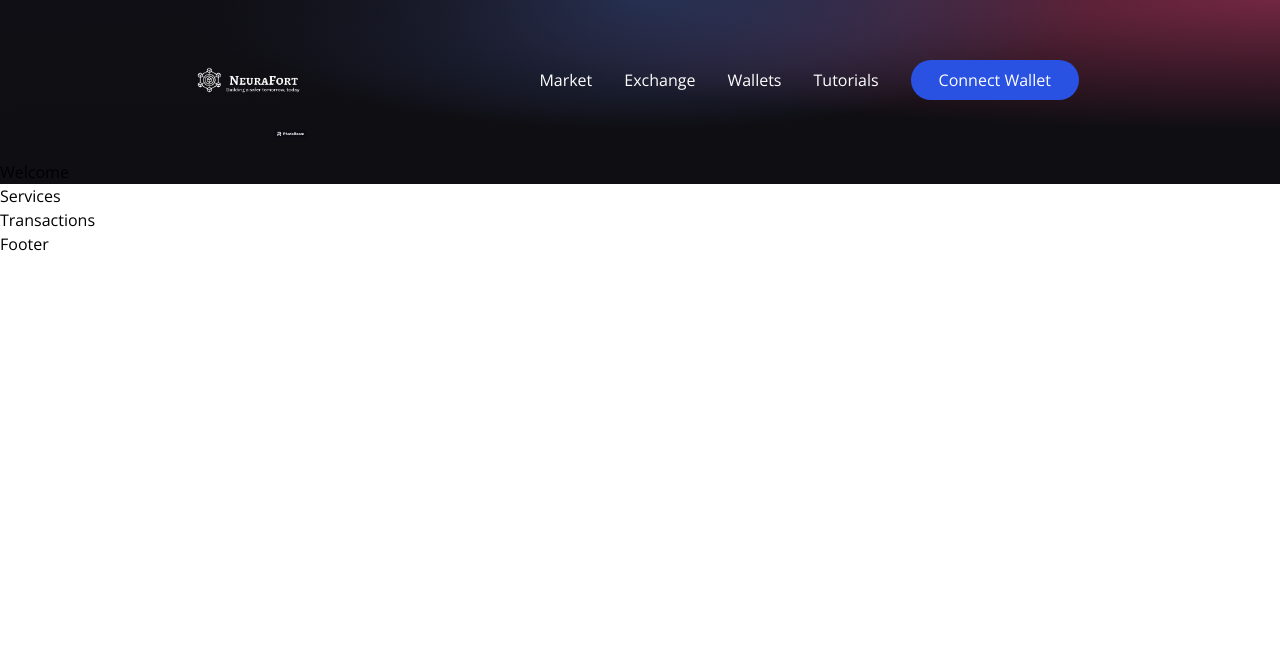
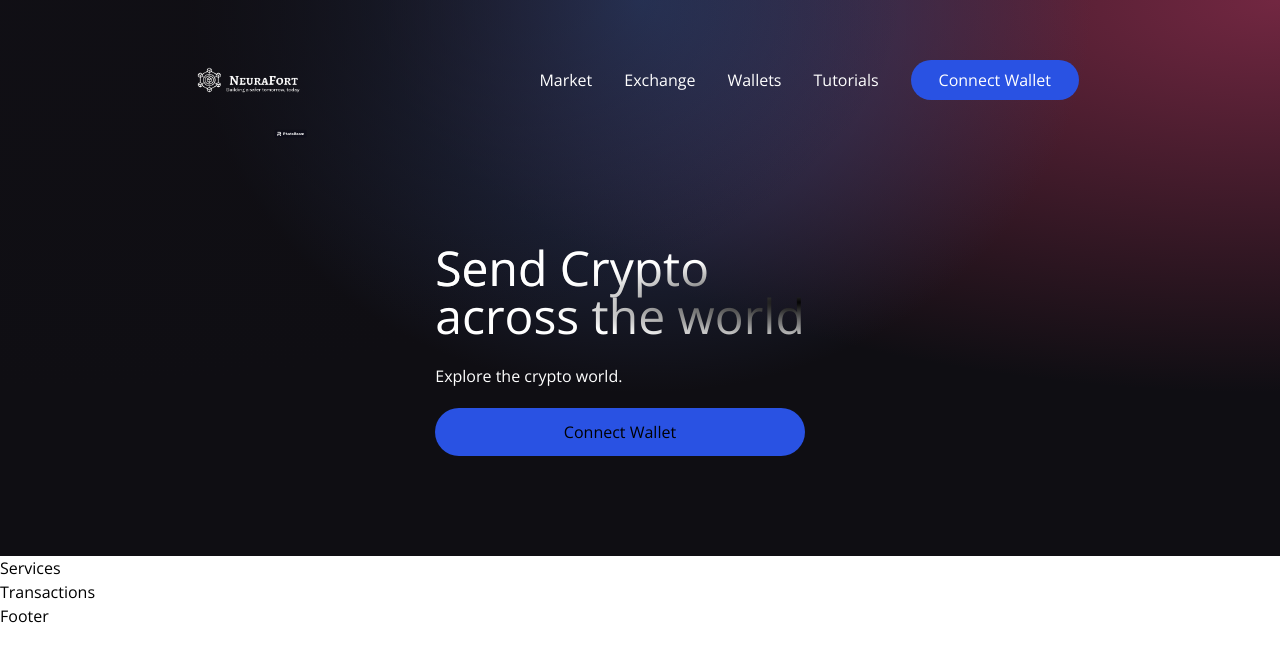
Before and after one commit to NeuraFort/neurafort.github.io, a React (Vite) app in the folder client/: page / in a window 1280 px wide. Shown: the top 662 px of the page. Built offline with nearby package versions, Linux system fonts and the light colour scheme.

Commit message:
Welcome page

```diff
--- a/client/src/components/Welcome.jsx
+++ b/client/src/components/Welcome.jsx
@@ -1,6 +1,34 @@
+import { AiFillPlayCircle } from "react-icons/ai";
+import { SiEthereum } from 'react-icons/si';
+import{ BsInfoCircle } from 'react-icons/bs';
+
+import { Loader } from './';
+
 const Welcome = () => {
+
+    const connectWallet = () => {
+
+    }
     return (
-        <h1> Welcome</h1>
+        <div className="flex w-full justify-center">
+            <div className="flex md:flex-row flex-col items-strart justify-between md:p-20 py-12 px-4 ">
+                <div className="flex flex-1 justify-start flex-col md:mr-10 ">
+                    <h1 className="text-3xl sm:text-5xl text-white text-gradient py-1 ">
+                        Send Crypto <br /> across the world
+                    </h1>
+                    <p className ="text-left mt-5 text-white font-light md:w-9/12 w-11/12 text-base">
+                        Explore the crypto world.
+                    </p>
+                    <button
+                        type="button"
+                        onClick={connectWallet}
+                        className="flex flex-row justify-center items-center my-5 bg-[#2952e3] p-3 rounded-full cursor-pointer hover:bg-[#2546eb]"
+                    >
+                        Connect Wallet
+                    </button>
+                </div>
+            </div>
+        </div>
     );
 }
 
```
